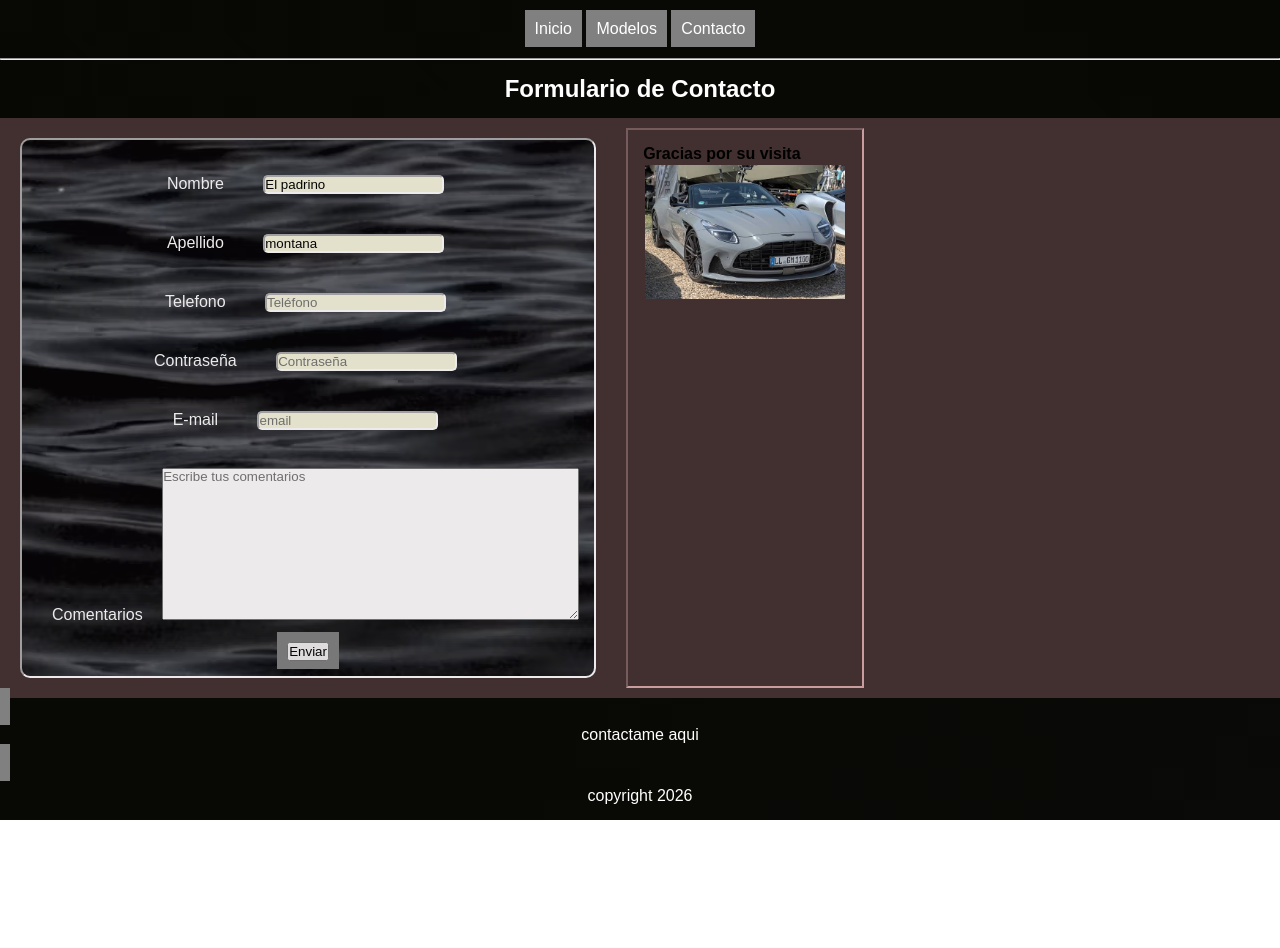
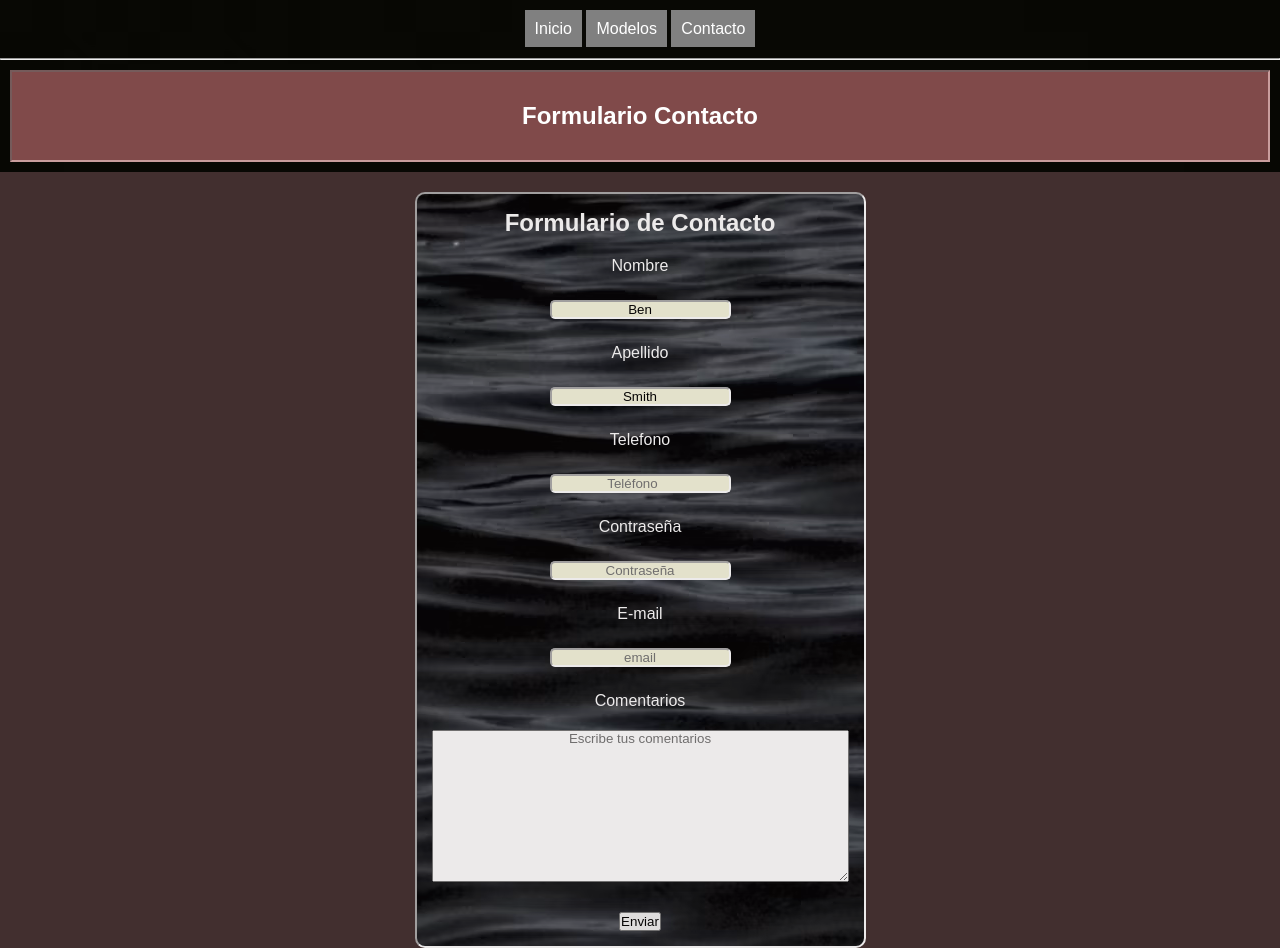
Before and after one commit to Cr1stopher636/pagina-web, a plain HTML site: page html/03-contacto.html in a window 1280 px wide. Before the commit the page ends 820 px from the top, so only its background shows below. Drawn offline with Linux system fonts and the light colour scheme.

Commit message:
new changes css

```diff
--- a/html/03-contacto.html
+++ b/html/03-contacto.html
@@ -19,54 +19,54 @@
 
 <hr>
 <body>
-    <h2>Formulario de Contacto</h2>
-    <section class="contenedor-bloques">
+    <article>
+        <header>
+            <h1>Formulario Contacto</h1>
+        </header>
+    </article>
+
+    <section class="contenedor-formulario">
+
 
         <form action="/formulario" method="post">
+            <header>
+                <h2>Formulario de Contacto</h2>
+            </header>
+
             <label for="nombre">Nombre</label>
-        <input value="El padrino" id="nombre" name="salida1" placeholder="Nombre" required>
-        <br>
+                <input value="Ben" id="nombre" name="salida1" placeholder="Nombre" required>
+
             <label for="apellido">Apellido</label>
-        <input value="montana" id="apellido" name="salida2" placeholder="Apellido" required>
-        <br>
+                <input value="Smith" id="apellido" name="salida2" placeholder="Apellido" required>
+
             <label for="telefono">Telefono</label>
                 <input type="number" id="telefono" name="salida3" placeholder="Teléfono" required>
-        <br>
+
             <label for="password">Contraseña</label>
                 <input type="password" id="password" name="salida4" placeholder="Contraseña" required>
-        <br>
+
             <label for="email">E-mail</label>
                 <input type="email" id="email" name="salida5" placeholder="email" required>
-        <br>
-        <br>
+
+
             <label for="comentarios">Comentarios</label>
                 <textarea cols="50" rows="10" id="comentarios" name="comentarios" placeholder="Escribe tus comentarios" required></textarea>
-        <br>
-        <br>
-        <a href="04-bandejaContacto.html">
+
+
             <button type="submit">Enviar</button>
-        </a>
+
 
         <!-- <button type="button">Enviar</button> -->
         <!-- <button type="reset">Enviar</button> -->
-        <br>
+
     </form>
 
-     <article>
-        <h4>Gracias por su visita</h4>
-        <div class="contenedor-modelo">
-             <img src="img/08-martin.jpeg" alt="aston martin db12">
-
-        </div>
 
 
-    </article>
 
     </section>
 
 
-    <a href="mailto: ricardo0640@outlook.com">
-        <footer> contactame aqui </footer></a>
-        <p>copyright 2026</p>
+
 </body>
 </html>
--- a/html/styles.css
+++ b/html/styles.css
@@ -50,22 +50,37 @@ a {
     padding: 10px;
  }
 
+
+
  form {
-      border-radius: 10px;
-      background-image: url(/html/img/fondo2.avif);
-    opacity: 0.9;
-    border: 2px white inset;
-    margin: 20px;
-    padding: 15px;
-    text-align: center;
+   text-align: center;
+   margin: 20px;
+   border-radius: 10px;
+   background-image: url(/html/img/fondo2.avif);
+   opacity: 0.9;
+   border: 2px white inset;
  }
 
 
  label {
-    padding: 5px;
-    margin: 10px;
-    color: rgb(255, 255, 255);
+   display: flex;
+   justify-content: center;
+   padding: 5px;
+   color: rgb(255, 255, 255);
  }
+
+
+ label, textarea {
+   text-align: center;
+ }
+
+
+textarea {
+   display: flex;
+   justify-content: center;
+   margin: 15px;
+   }
+
 
 
  input {
@@ -95,6 +110,7 @@ table, th, td {
  }
 
 input {
+   text-align: center;
    border-radius: 5px;
 
  }
@@ -112,15 +128,21 @@ footer {
 body {
    width: 100%;
    background-image: url(img/00-fondo.avif);
-
+   min-width: max-content; /*Fuerza al fondo a expandirse hasta el final del contenido más ancho */
 }
 
 article {
    margin: 10px;
    padding: 15px;
    border: 2px rgb(201, 157, 157) inset;
+   background-color: rgb(128, 74, 74);
 }
 
+
+
+button {
+   margin: 15px;
+}
 
 
 
@@ -151,18 +173,34 @@ article {
 
  .contenedor-especificaciones {
     display: flex;
-    width: 100%;
+    flex-wrap: nowrap;
  }
 
  .especifications {
+   display: flex;
+   flex-basis: 200px;
+   justify-content: center;
    background-color: gray;
  }
 
 
-
   .contenedor-bloques {
    display: flex;
-   flex-wrap: wrap;
+   flex-direction: row;
    background-color: rgb(66, 47, 47);
+ }
 
+
+
+ .contenedor-bloques-index, div {
+   display: flex;
+   flex-basis: 200px;
+   flex-wrap: nowrap;
  }
+
+  .contenedor-formulario {
+   display: flex;
+   justify-content: center;
+   flex-direction: row;
+   background-color: rgb(66, 47, 47);
+ }
```
Also changed, not shown: html/01-index.html (+23 -22 lines), html/04-bandejaContacto.html (+3 -2 lines), html/img/11-bentayga.jpg (added). Lines whose indentation alone changed are shown as unchanged.
